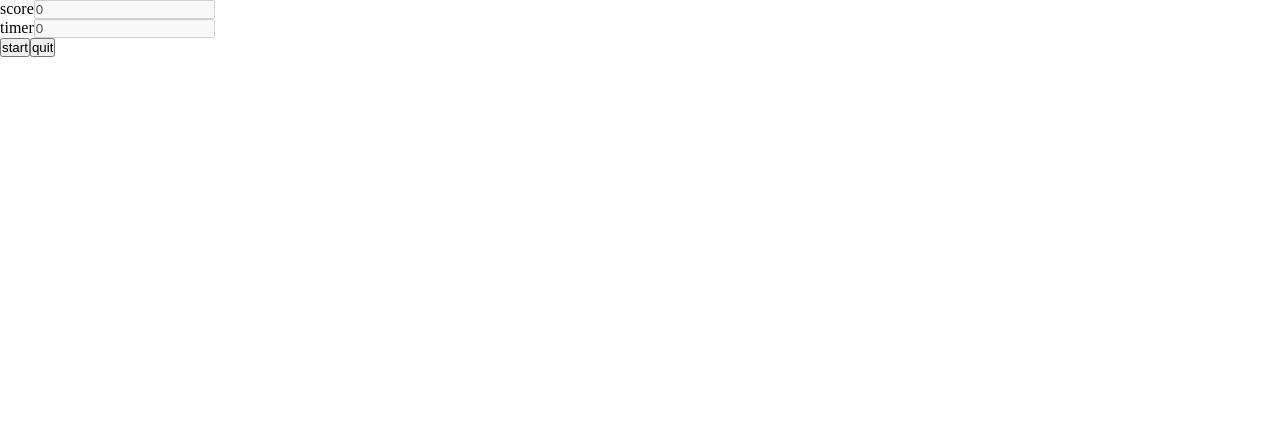
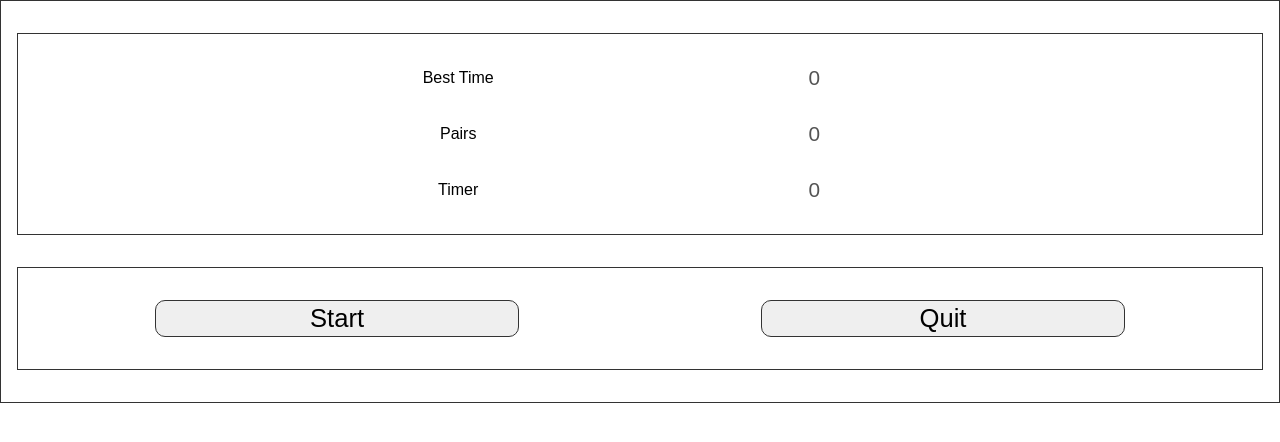
Before and after one commit to jetrivisonno/memory-game, a plain HTML site: page TP_javascript_thomasjonathan/index.html in a window 1280 px wide. Drawn offline with Linux system fonts and the light colour scheme.

Commit message:
changed the JSON objct and addec CSS styling

```diff
--- a/TP_javascript_thomasjonathan/css/main.css
+++ b/TP_javascript_thomasjonathan/css/main.css
@@ -6,4 +6,77 @@
 
 body {
     width: 100vw;
+    font-size: 16px;
+    font-weight: 400;
+    font-family: Arial, Helvetica, sans-serif;
 }
+
+/* game options */
+
+#gameOptionsWrapper {
+    padding: 1rem;
+    display: flex;
+    flex-direction: column;
+    border: 1px solid #333;
+}
+
+#gameOptionsWrapper > div {
+    margin: 1rem 0;
+    padding: 1rem;
+}
+
+#statWrapper, #btnWrapper {
+    display: inherit;
+    border: 1px solid #333;
+}
+
+/* stats wrapper */
+
+#statWrapper {
+    flex-direction: inherit;
+}
+
+#statWrapper > div {
+    margin: 1rem auto;
+    width: 60%;
+    display: flex;
+    flex-direction: row;
+    align-items: center;
+}
+
+#statWrapper > div label, #statWrapper > div input {
+    width: 100%;
+}
+
+#statWrapper > div label {
+    text-align: center;
+    text-transform: capitalize;
+}
+
+#statWrapper > div input {
+    text-align: center;
+    font-size: 1.3rem;
+    background-color: transparent;
+    border: none;
+}
+
+/* btn wrapper */
+
+#btnWrapper {
+    flex-direction: row;
+    flex-wrap: wrap;
+}
+
+#btnWrapper input {
+    margin: 1rem auto;
+    padding: 0.2rem;
+    width: 30%;
+    font-size: 1.6rem;
+    text-transform: capitalize;
+    border: 1px solid #333;
+    border-radius: 10px;
+}
+
+/* card container */
+
+/* card */
--- a/TP_javascript_thomasjonathan/index.html
+++ b/TP_javascript_thomasjonathan/index.html
@@ -14,8 +14,14 @@
     <script>
         const GAME = {
             statsFields: [{
-                id: 'score',
-                label: 'score',
+                id: 'bestTime',
+                label: 'best time',
+                type: 'number',
+                value: 0
+            },
+            {
+                id: 'pairs',
+                label: 'pairs',
                 type: 'number',
                 value: 0,
             },
```
